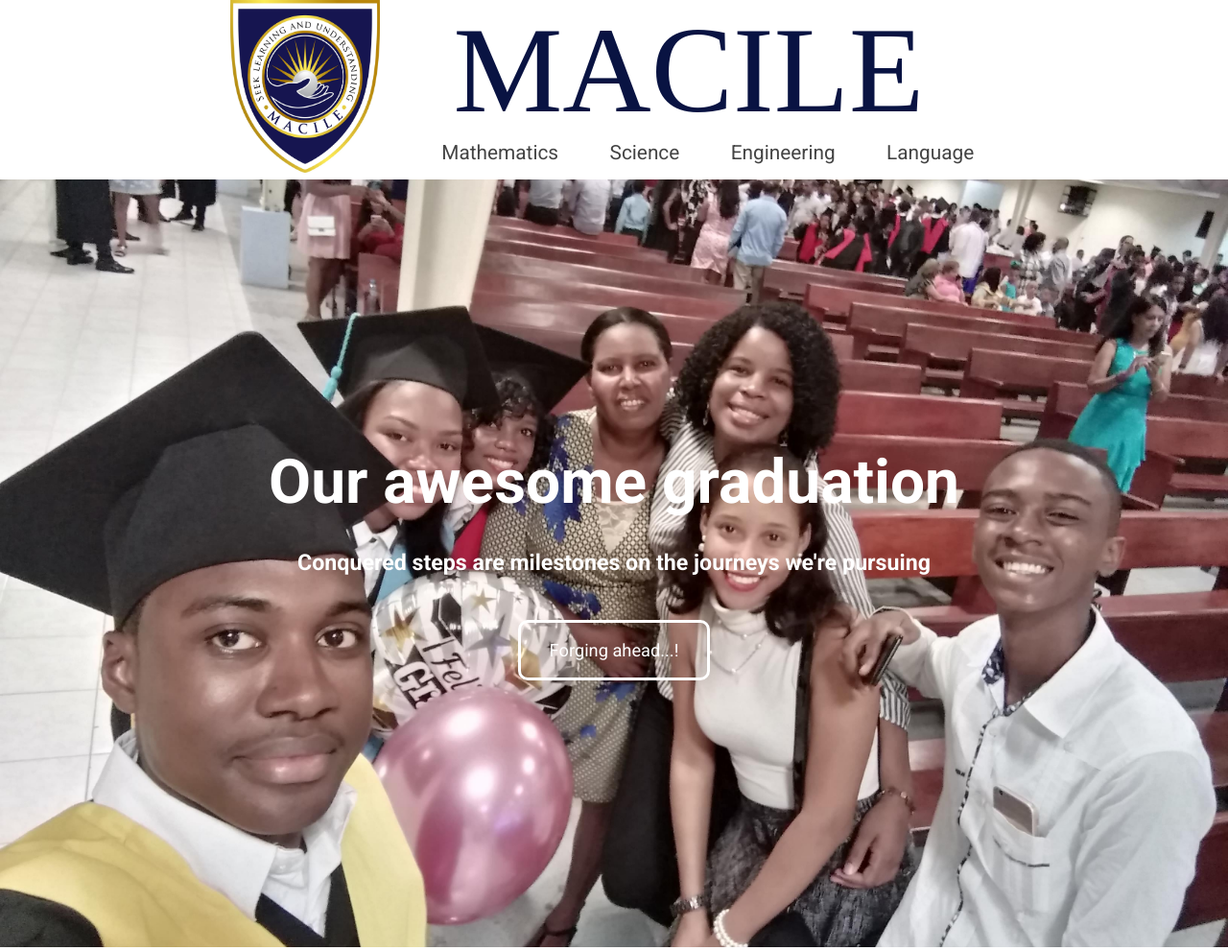
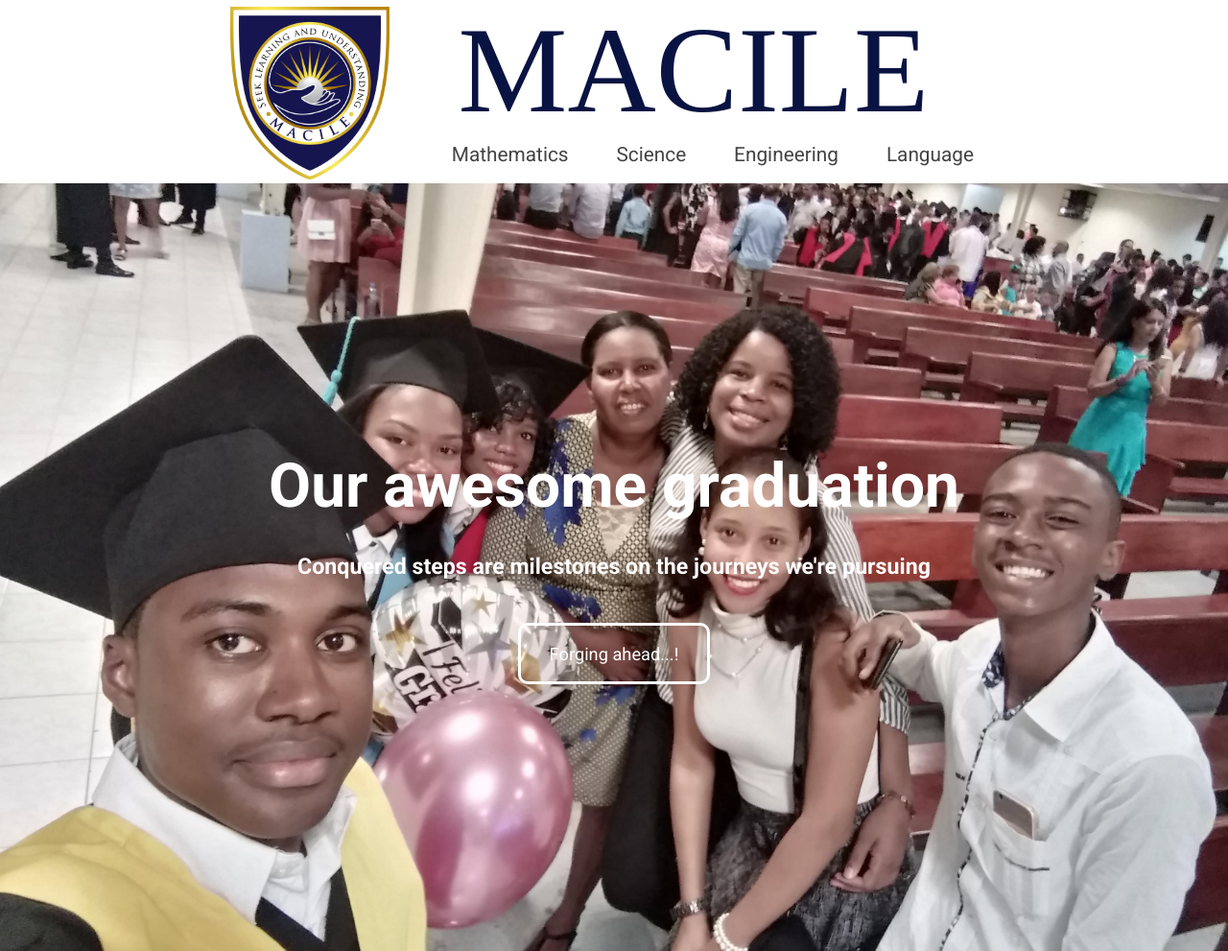
Before and after one commit to cosola-salvia/news.macile.org, a website: page index.html in a window 1280 px wide. Shown: the top 991 px of the page at 96% size. Drawn offline with Linux system fonts and the light colour scheme.

Commit message:
Arreglando el texto del header.

```diff
--- a/app/assets/styles/styles.css
+++ b/app/assets/styles/styles.css
@@ -30,6 +30,10 @@ p {
 	text-align: center;
 }
 
+.logo-btn {
+	margin-top: 0.425em;
+}
+
 /* To reduce the height of the nav */
 .logo-img {
 	height: 180px;
@@ -46,10 +50,12 @@ p {
 
 .logo-description {
 	margin-top: 0;
+	display: flex;
+	justify-content: center;
 }
 
 .logo-description--text {
-	display: inline-block;
+	list-style: none;
 	padding: 0 0.313em;
 	font-size: 1rem;
 }
@@ -70,8 +76,7 @@ p {
 	}
 
 	.logo-description--text {
-		display: inline-block;
-		padding: 0 1.19em;
+		padding: 0 1.2em;
 		font-size: 1.3rem;
 	}
 }
```
Also changed, not shown: index.html (indentation only).
